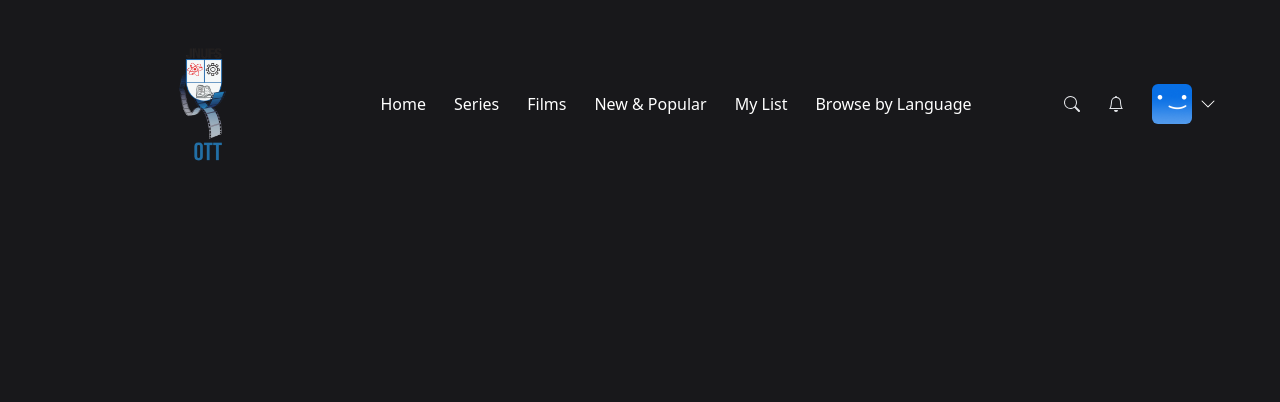
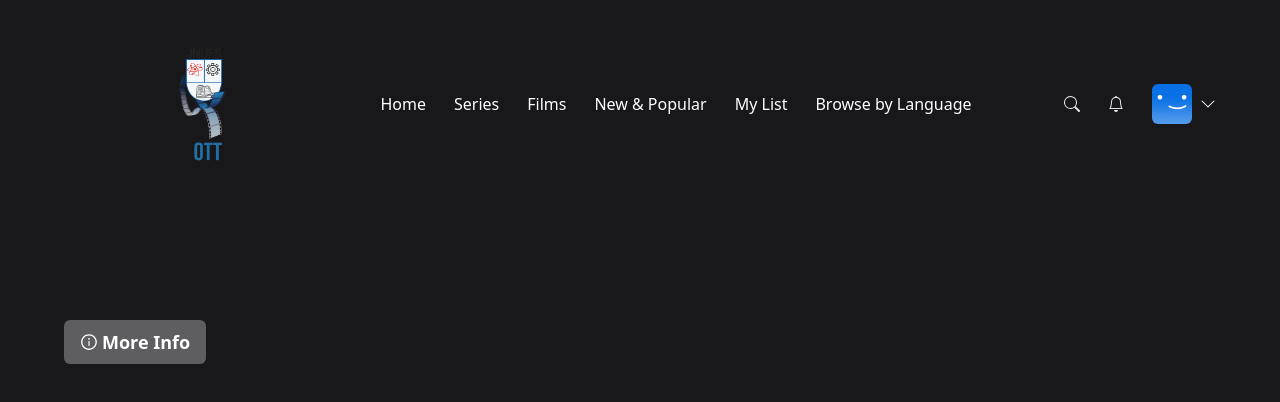
Before and after one commit to Ebtesham-21/JnuFs-OTT, a Next.js app: page / in a window 1280 px wide. Shown: the top 402 px of the page. Built offline with nearby package versions, Linux system fonts and the light colour scheme; no server answers; the database is empty; sample sign-in values are in the browser's storage.

Commit message:
billboard1

```diff
--- /dev/null
+++ b/components/Billboard.tsx
@@ -0,0 +1,68 @@
+import useBillboard from '@/hooks/useBillboard';
+import React from 'react';
+import {AiOutlineInfoCircle} from 'react-icons/ai';
+
+const Billboard = () => {
+    const {data} = useBillboard();
+
+    return (
+        <div className='relative h-[56.25vw] '>
+            <video
+            className='
+            w-full
+            h-[56.25vw]
+            object-cover
+            brightness-[60%]
+
+
+            '
+            autoPlay
+            muted
+            loop
+            poster={data?.thumbnailUrl} src={data?.videoUrl}></video>
+            <div className='absolute top-[30%] md:top-[40%] ml-4 md:ml-16 '>
+                <p className='text-white
+                text-1xl
+                md:text-5xl
+                h-full
+                w-[50%]
+                lg:text=6xl
+                font-bold
+                drop-shadow-xl '>
+                    {data?.title}
+                </p>
+                <p
+                className='text-white
+                text-[8px]
+                md:text-lg
+                mt-3
+                md:mt-8
+                w-[90%]
+                md:w-[80%]
+                lg:w-[50%]
+                drop-shadow-xl
+
+                '
+                >
+                    {data?.description}
+                </p>
+                <div className='flex flex-row items-center mt-3 md:mt-4 gap-3'>
+                    <button
+                    className='bg-white text-white bg-opacity-30 rounded-md py-1 md:py-2 px-2 md:px-4
+                    w-auto text-xs lg:text-lg  font-semibold flex flex-row items-center hover:bg-opacity-20 transition
+                    '
+                    >
+                        <AiOutlineInfoCircle className='mr-1' />
+                        More Info
+                    </button>
+                </div>
+
+            </div>
+
+
+        </div>
+        //    <iframe width="560" height="315" src="https://www.youtube.com/embed/IH-zp56_Yyc?modestbranding=1&showinfo=0&fs=0&rel=0" title="YouTube video player" allow="accelerometer; autoplay; clipboard-write; encrypted-media; gyroscope; picture-in-picture; web-share" ></iframe>
+    )
+}
+
+export default Billboard;
--- /dev/null
+++ b/hooks/useBillboard.ts
@@ -0,0 +1,17 @@
+import useSWR from 'swr';
+import fetcher from '@/lib/fetcher';
+const useBillboard = () => {
+    const {data, error, isLoading } = useSWR('/api/random', fetcher,  {
+        revalidateIfStale: false,
+        revalidateOnFocus: false,
+        revalidateOnReconnect: false,
+    });
+
+    return {
+        data,
+        error,
+        isLoading
+    }
+}
+
+export default useBillboard;
--- a/pages/auth.tsx
+++ b/pages/auth.tsx
@@ -140,6 +140,7 @@
 
                     </div>
 
+
                 </div>
 
 
--- a/pages/index.tsx
+++ b/pages/index.tsx
@@ -1,3 +1,4 @@
+import Billboard from '@/components/Billboard';
 import Navbar from '@/components/Navbar';
 import useCurrentUser from '@/hooks/useCurrentuser';
 import { NextPageContext } from 'next';
@@ -27,6 +28,9 @@
   return (
     <>
       <Navbar />
+      <Billboard/>
+
+
 
 
     </>
```
